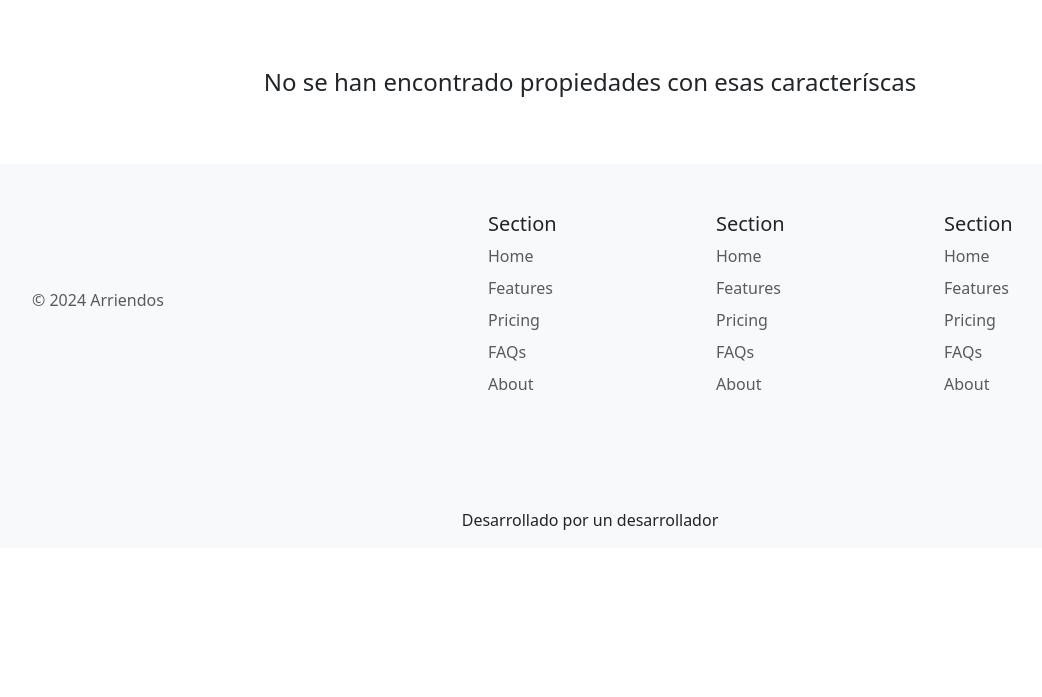
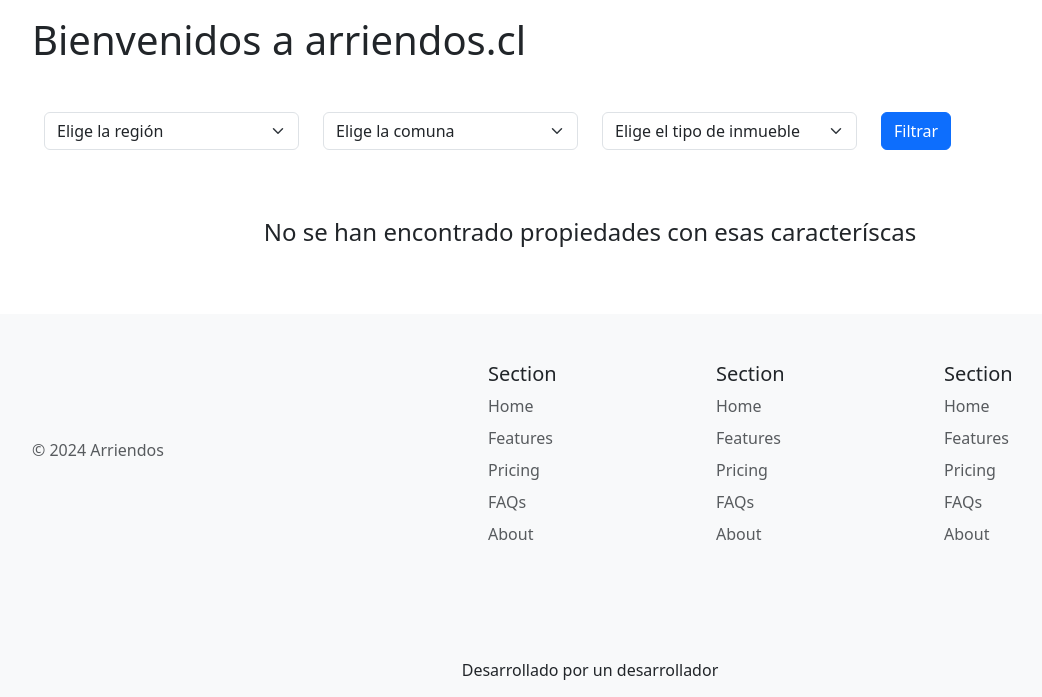
Before and after one commit to carlostoledoe/arriendos2, a Django app: page / in a window 1280 px wide. Shown: the part 100-797 px from the top of the page, without its empty margins (50-1092 px from the left). Before the commit the page ends 630 px from the top, so only its background shows below. Run offline with Django 5.2, Linux system fonts and the light colour scheme; data that the repository does not hold is empty.

Commit message:
[ADD] Se agrega funcionalidad para filtrar por region, comuna y tipo

```diff
--- a/main/services.py
+++ b/main/services.py
@@ -1,4 +1,4 @@
-from main.models import Comuna, Inmueble, UserProfile
+from main.models import Comuna, Inmueble, UserProfile, Region
 from django.contrib.auth.models import User
 from django.db.utils import IntegrityError
 from django.db.models import Q
@@ -126,3 +126,24 @@ def obtener_propiedades_regiones(filtro):
     cursor.execute(consulta)
     registros = cursor.fetchall() # LAZY LOADING
     return registros
+
+
+def filtro_comuna_region(comuna_cod, region_cod, tipo_inmueble):
+    query = Q() # Se crear un objeto Q vacío para acumular los filtros
+
+    if tipo_inmueble:
+        query &= Q(tipo_de_inmueble__icontains=tipo_inmueble)
+
+    if comuna_cod:
+        comuna = Comuna.objects.get(cod=comuna_cod)
+        query &= Q(comuna=comuna)
+    elif region_cod:
+        region = Region.objects.get(cod=region_cod)
+        comunas = Comuna.objects.filter(region=region)
+        query &= Q(comuna__in=comunas)
+
+    if not query:
+        return Inmueble.objects.all()
+
+    # Si llega, se retornan los filtros acomulados
+    return Inmueble.objects.filter(query).order_by('comuna')
--- a/main/templates/index.html
+++ b/main/templates/index.html
@@ -3,6 +3,62 @@
 {% load static %}
 {% block content %}
 <div class="container">
+    <h1 class="fs-1">Bienvenidos a arriendos.cl</h1>
+
+    <div class="container mt-5">
+        <form action="{% url 'index' %}" method="get">
+        <div class="row">
+                <div class="col">
+                    <div class="mb-3">
+                        <select name="region_cod" id="region_cod" class="form-select">
+                            <option value="">Elige la región</option>
+                                {% for region in regiones %}
+                                <option value="{{ region.cod }}"
+                                {% if region.cod == region_cod_select %}
+                                selected
+                                {% endif %}
+                                >
+                                    {{ region.nombre }}
+                                </option>
+                                {% endfor %}
+                        </select>
+                    </div>
+                </div>
+                <div class="col">
+                    <div class="mb-3">
+                        <select name="comuna_cod" id="comuna_cod" class="form-select">
+                            <option value="">Elige la comuna</option>
+                                {% for comuna in comunas %}
+                                    <option value="{{ comuna.cod }}"
+                                    {% if comuna.cod == comuna_cod_select %}
+                                    selected
+                                    {% endif %}
+                                    >
+                                    {{ comuna.nombre}}
+                                    </option>
+                                {% endfor %}
+                        </select>
+                    </div>
+                </div>
+                <div class="col">
+                    <div class="mb-3">
+                        <select class="form-select" name="tipo_inmueble">
+                            <option value>Elige el tipo de inmueble</option>
+                            {% for tipo in tipos_inmuebles %}
+                                <option value="{{tipo.0}}">{{ tipo.1}}</option>
+                            {% endfor %}
+                        </select>
+                    </div>
+                </div>
+                <div class="col">
+                    <button type="submit" class="btn btn-primary">Filtrar</button>
+                </div>
+            </div>
+        </form>
+    </div>
+
+
+
     <div class="row">
         {% for propiedad in propiedades %}
         <div class="card mx-2 my-4" style="width: 15rem;">
--- a/main/views.py
+++ b/main/views.py
@@ -1,13 +1,27 @@
 from django.shortcuts import render, redirect
-from main.services import crear_user, editar_user_sin_password, cambio_password, crear_inmueble, editar_inmueble, eliminar_inmueble
+from main.services import crear_user, editar_user_sin_password, cambio_password, crear_inmueble, editar_inmueble, eliminar_inmueble, filtro_comuna_region
 from django.contrib.auth.decorators import login_required
 from main.models import Inmueble, Region, Comuna
 from django.contrib import messages
 
 # Create your views here.
 def index(request):
+    # Recibe información vía get:
     propiedades = Inmueble.objects.all()
+    datos = request.GET
+    comuna_cod = datos.get('comuna_cod', '')
+    region_cod = datos.get('region_cod', '')
+    tipo_inmueble = datos.get('tipo_inmueble', '')
+
+    propiedades = filtro_comuna_region(comuna_cod, region_cod, tipo_inmueble)
+
+    comunas = Comuna.objects.all().order_by('nombre')
+    regiones = Region.objects.all()
+    tipos_inmuebles = Inmueble.inmuebles
     context = {
+        'comunas': comunas,
+        'regiones': regiones,
+        'tipos_inmuebles': tipos_inmuebles,
         'propiedades': propiedades
     }
     return render(request, 'index.html', context)
```
